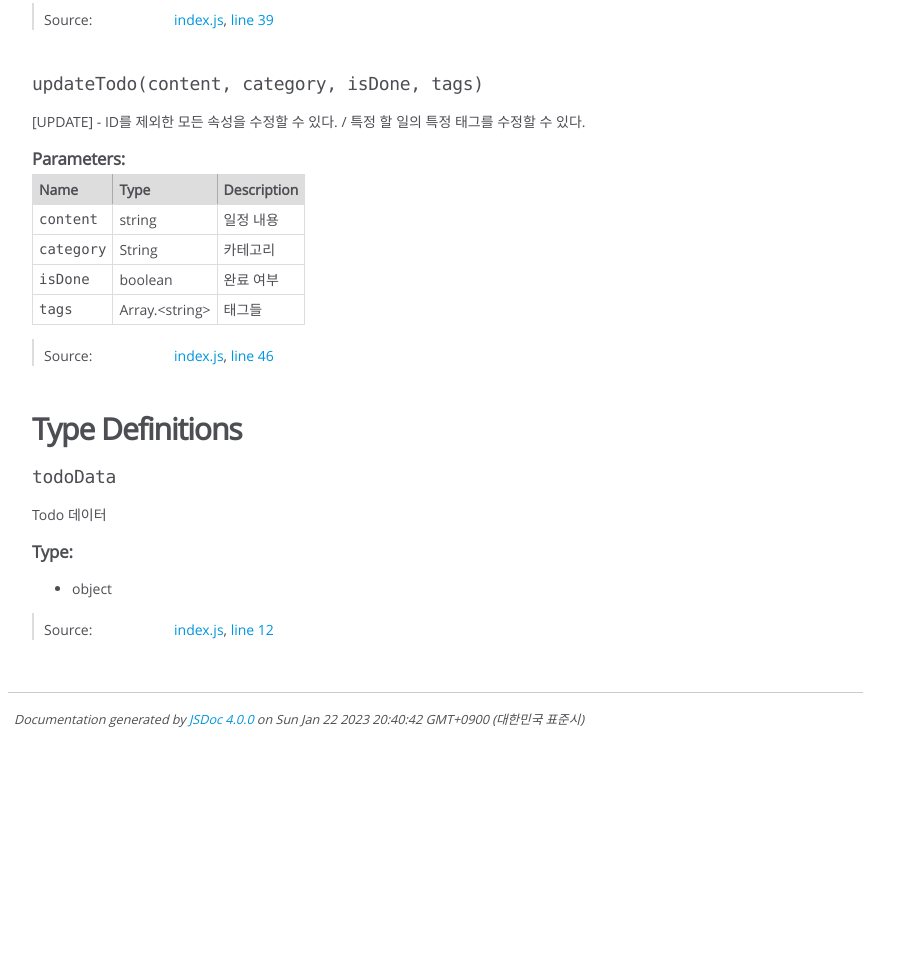
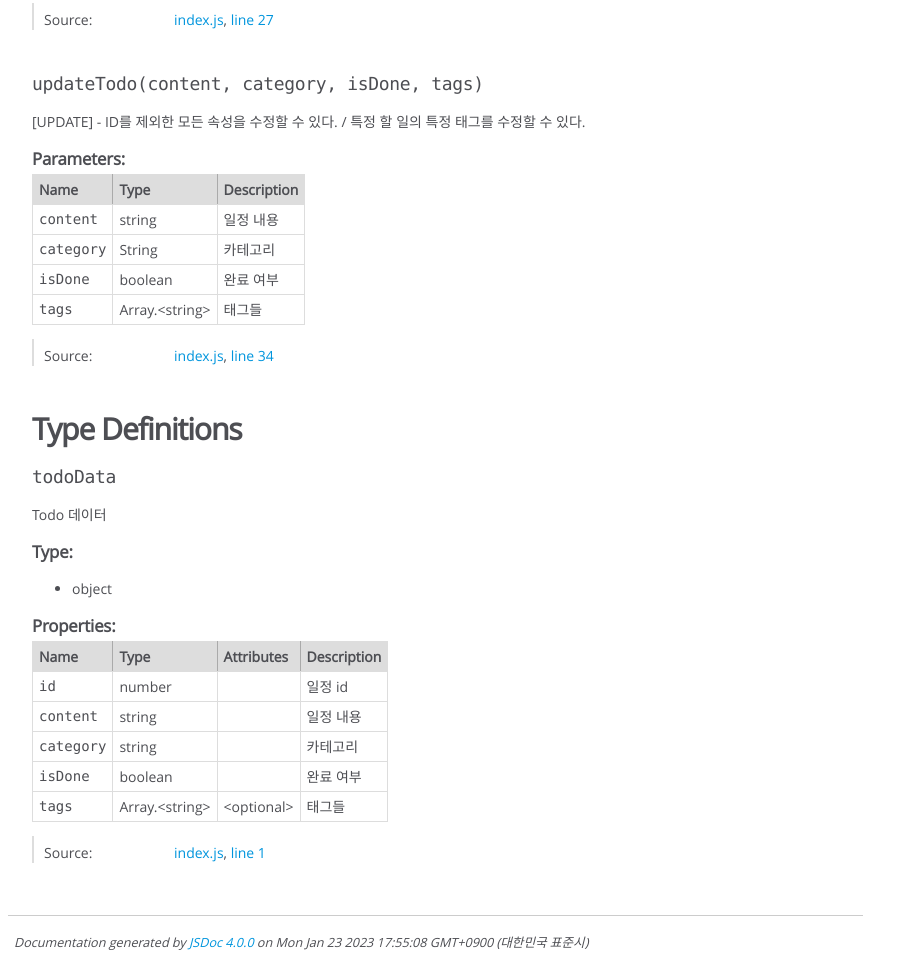
Before and after one commit to ziya312/wanted-pre-onboarding-challenge-fe-2, a website: page docs/global.html in a window 1280 px wide. Shown: the part 1238-2205 px from the top of the page, without its empty margins (0-918 px from the left). Before the commit the page ends 1982 px from the top, so only its background shows below. Drawn offline with Linux system fonts and the light colour scheme.

Commit message:
modeling

```diff
--- a/docs/global.html
+++ b/docs/global.html
@@ -98,7 +98,7 @@
 
 
 
-<h4 class="name" id="todoData"><span class="type-signature">(constant) </span>todoData<span class="type-signature"> :Array.&lt;<a href="global.html#todoData">todoData</a>></span></h4>
+<h4 class="name" id="todoData"><span class="type-signature">(constant) </span>todoData<span class="type-signature"> :<a href="global.html#todoData">todoData</a></span></h4>
 
 
 
@@ -109,7 +109,7 @@
     <ul>
         <li>
 
-<span class="param-type">Array.&lt;<a href="global.html#todoData">todoData</a>></span>
+<span class="param-type"><a href="global.html#todoData">todoData</a></span>
 
 
         </li>
@@ -148,7 +148,7 @@
 
     <dt class="tag-source">Source:</dt>
     <dd class="tag-source"><ul class="dummy"><li>
-        <a href="index.js.html">index.js</a>, <a href="index.js.html#line27">line 27</a>
+        <a href="index.js.html">index.js</a>, <a href="index.js.html#line15">line 15</a>
     </li></ul></dd>
 
 
@@ -346,7 +346,7 @@
 
     <dt class="tag-source">Source:</dt>
     <dd class="tag-source"><ul class="dummy"><li>
-        <a href="index.js.html">index.js</a>, <a href="index.js.html#line29">line 29</a>
+        <a href="index.js.html">index.js</a>, <a href="index.js.html#line17">line 17</a>
     </li></ul></dd>
 
 
@@ -483,7 +483,7 @@
 
     <dt class="tag-source">Source:</dt>
     <dd class="tag-source"><ul class="dummy"><li>
-        <a href="index.js.html">index.js</a>, <a href="index.js.html#line57">line 57</a>
+        <a href="index.js.html">index.js</a>, <a href="index.js.html#line45">line 45</a>
     </li></ul></dd>
 
 
@@ -620,7 +620,7 @@
 
     <dt class="tag-source">Source:</dt>
     <dd class="tag-source"><ul class="dummy"><li>
-        <a href="index.js.html">index.js</a>, <a href="index.js.html#line39">line 39</a>
+        <a href="index.js.html">index.js</a>, <a href="index.js.html#line27">line 27</a>
     </li></ul></dd>
 
 
@@ -826,7 +826,7 @@
 
     <dt class="tag-source">Source:</dt>
     <dd class="tag-source"><ul class="dummy"><li>
-        <a href="index.js.html">index.js</a>, <a href="index.js.html#line46">line 46</a>
+        <a href="index.js.html">index.js</a>, <a href="index.js.html#line34">line 34</a>
     </li></ul></dd>
 
 
@@ -889,6 +889,184 @@
 
 
 
+    <h5 class="subsection-title">Properties:</h5>
+
+
+
+<table class="props">
+    <thead>
+    <tr>
+
+        <th>Name</th>
+
+
+        <th>Type</th>
+
+
+        <th>Attributes</th>
+
+
+
+
+        <th class="last">Description</th>
+    </tr>
+    </thead>
+
+    <tbody>
+
+
+        <tr>
+
+                <td class="name"><code>id</code></td>
+
+
+            <td class="type">
+
+
+<span class="param-type">number</span>
+
+
+
+            </td>
+
+
+                <td class="attributes">
+
+
+
+                </td>
+
+
+
+
+            <td class="description last"><p>일정 id</p></td>
+        </tr>
+
+
+
+        <tr>
+
+                <td class="name"><code>content</code></td>
+
+
+            <td class="type">
+
+
+<span class="param-type">string</span>
+
+
+
+            </td>
+
+
+                <td class="attributes">
+
+
+
+                </td>
+
+
+
+
+            <td class="description last"><p>일정 내용</p></td>
+        </tr>
+
+
+
+        <tr>
+
+                <td class="name"><code>category</code></td>
+
+
+            <td class="type">
+
+
+<span class="param-type">string</span>
+
+
+
+            </td>
+
+
+                <td class="attributes">
+
+
+
+                </td>
+
+
+
+
+            <td class="description last"><p>카테고리</p></td>
+        </tr>
+
+
+
+        <tr>
+
+                <td class="name"><code>isDone</code></td>
+
+
+            <td class="type">
+
+
+<span class="param-type">boolean</span>
+
+
+
+            </td>
+
+
+                <td class="attributes">
+
+
+
+                </td>
+
+
+
+
+            <td class="description last"><p>완료 여부</p></td>
+        </tr>
+
+
+
+        <tr>
+
+                <td class="name"><code>tags</code></td>
+
+
+            <td class="type">
+
+
+<span class="param-type">Array.&lt;string></span>
+
+
+
+            </td>
+
+
+                <td class="attributes">
+
+                    &lt;optional><br>
+
+
+
+                </td>
+
+
+
+
+            <td class="description last"><p>태그들</p></td>
+        </tr>
+
+
+    </tbody>
+</table>
+
+
+
+
 <dl class="details">
 
 
@@ -918,7 +1096,7 @@
 
     <dt class="tag-source">Source:</dt>
     <dd class="tag-source"><ul class="dummy"><li>
-        <a href="index.js.html">index.js</a>, <a href="index.js.html#line12">line 12</a>
+        <a href="index.js.html">index.js</a>, <a href="index.js.html#line1">line 1</a>
     </li></ul></dd>
 
 
@@ -954,7 +1132,7 @@
 <br class="clear">
 
 <footer>
-    Documentation generated by <a href="https://github.com/jsdoc/jsdoc">JSDoc 4.0.0</a> on Sun Jan 22 2023 20:40:42 GMT+0900 (대한민국 표준시)
+    Documentation generated by <a href="https://github.com/jsdoc/jsdoc">JSDoc 4.0.0</a> on Mon Jan 23 2023 17:55:08 GMT+0900 (대한민국 표준시)
 </footer>
 
 <script> prettyPrint(); </script>
```
Also changed, not shown: docs/index.html (+1 -1 lines), docs/index.js.html (+8 -20 lines), src/index.js (+6 -18 lines).
